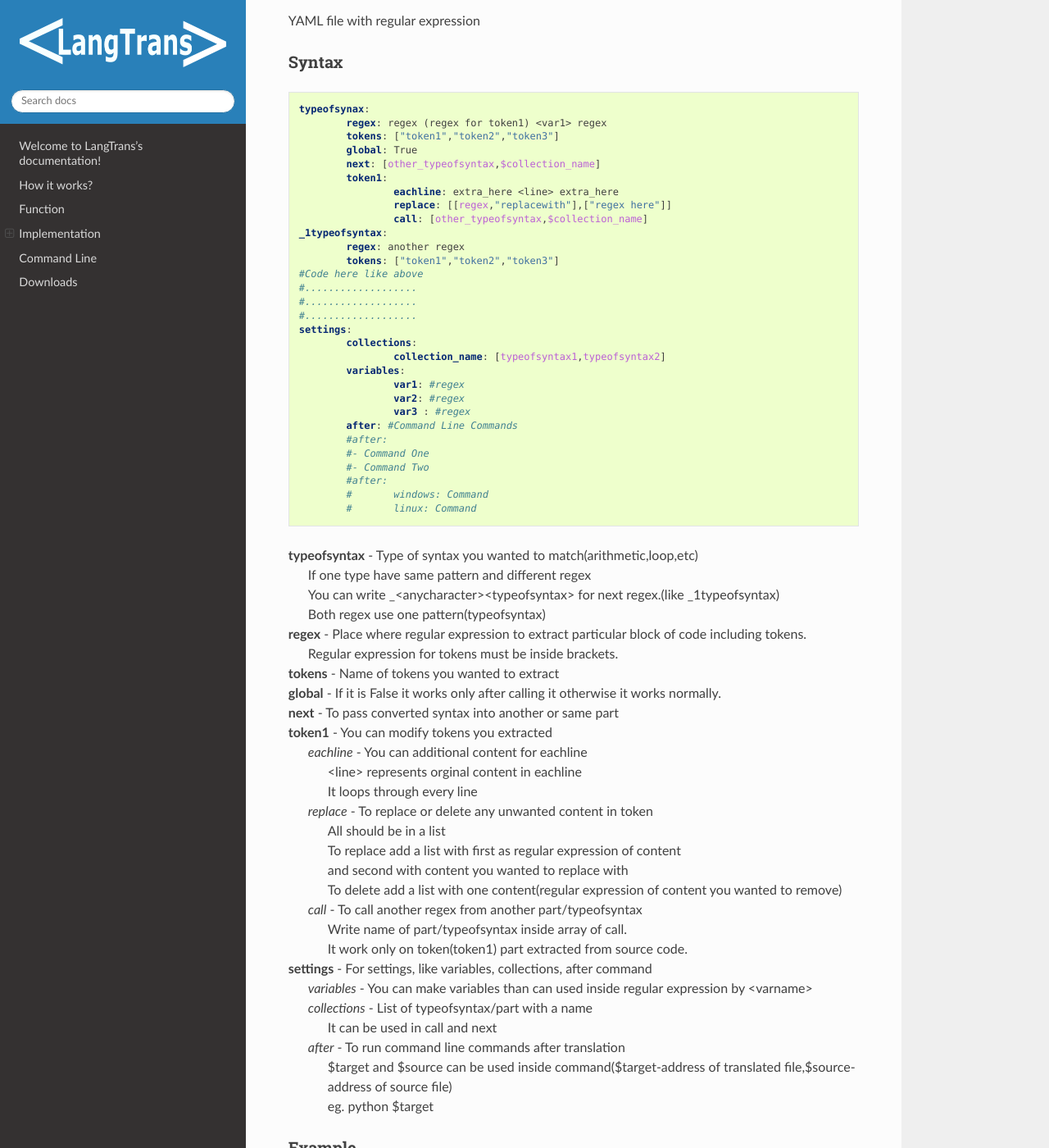
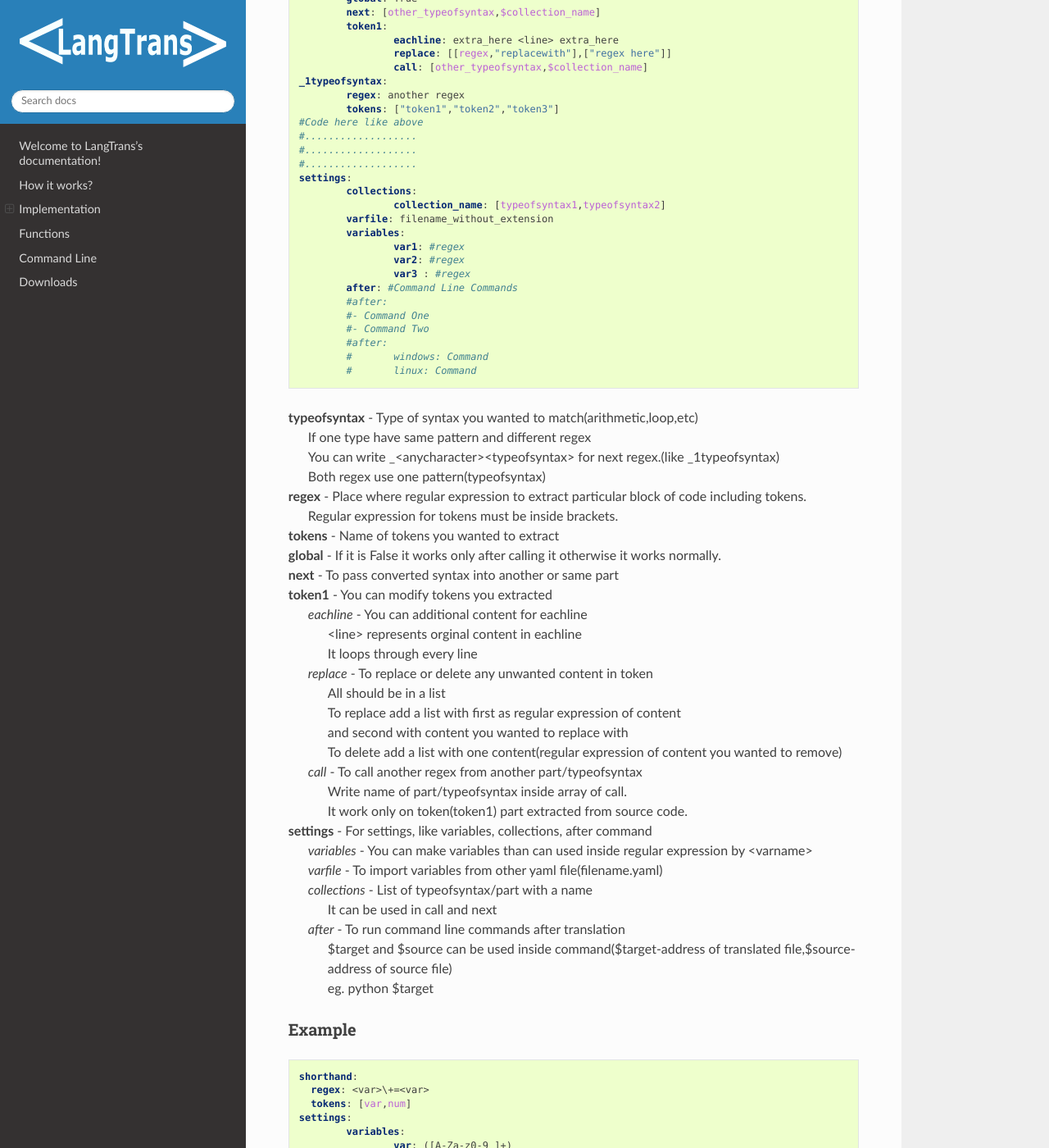
Before and after one commit to LangTrans/LangTrans, a Sphinx documentation site: the page built from docs/index.rst, in a window 1280 px wide and 1400 px high, scrolled down 773 px. Shown: the whole window at 82% size. Built offline with Sphinx 7.4.7 and the Read the Docs theme 2.0.0, drawn with Linux system fonts in a browser that asks for light colours.

Commit message:
varfile documented

```diff
--- a/docs/index.rst
+++ b/docs/index.rst
@@ -21,13 +21,6 @@ LangTrans take both yaml files as input and convert code written in new syntax t
    :caption: Contents:
    :numbered:
 
-Function
-========
-
- .. automodule:: LangTrans
-   :members:
-   :undoc-members:
-   :show-inheritance:
 
 Implementation
 ==============
@@ -60,6 +53,7 @@ Syntax
 	settings:
 		collections:
 			collection_name: [typeofsyntax1,typeofsyntax2]
+		varfile: filename_without_extension
 		variables:
 			var1: #regex
 			var2: #regex
@@ -95,6 +89,7 @@ Syntax
 |				 It work only on token(token1) part extracted from source code.
 | **settings** - For settings, like variables, collections, after command
 | 		  		*variables* - You can make variables than can used inside regular expression by <varname>
+|				*varfile* - To import variables from other yaml file(filename.yaml)
 |				*collections* - List of typeofsyntax/part with a name
 |						It can be used in call and next
 |				*after* - To run command line commands after translation
@@ -131,6 +126,14 @@ Example
 
 	shorthand: (incf <var> <num>)
 
+Functions
+========
+
+ .. automodule:: LangTrans
+   :members:
+   :undoc-members:
+   :show-inheritance:
+
 Command Line
 ============
 **Usage:**
```
